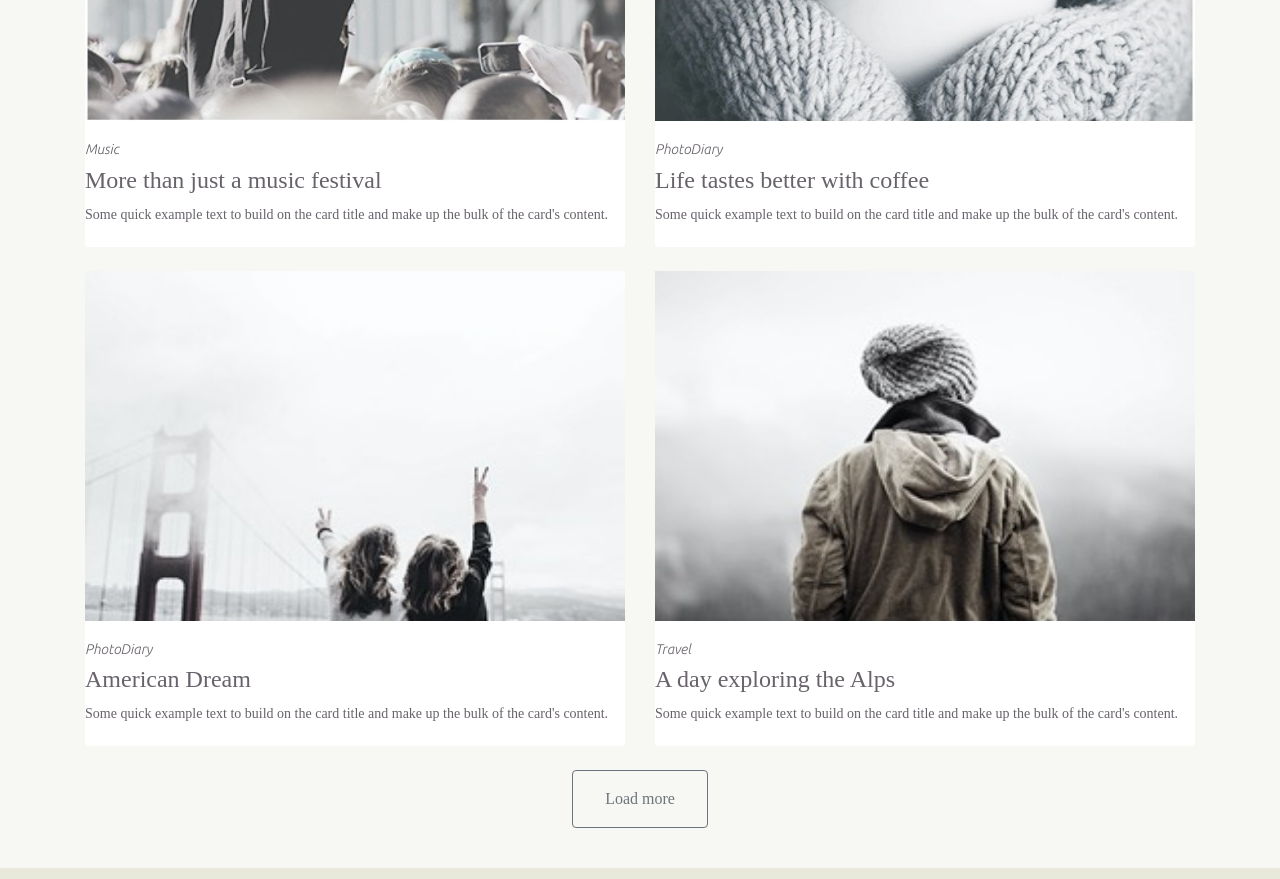
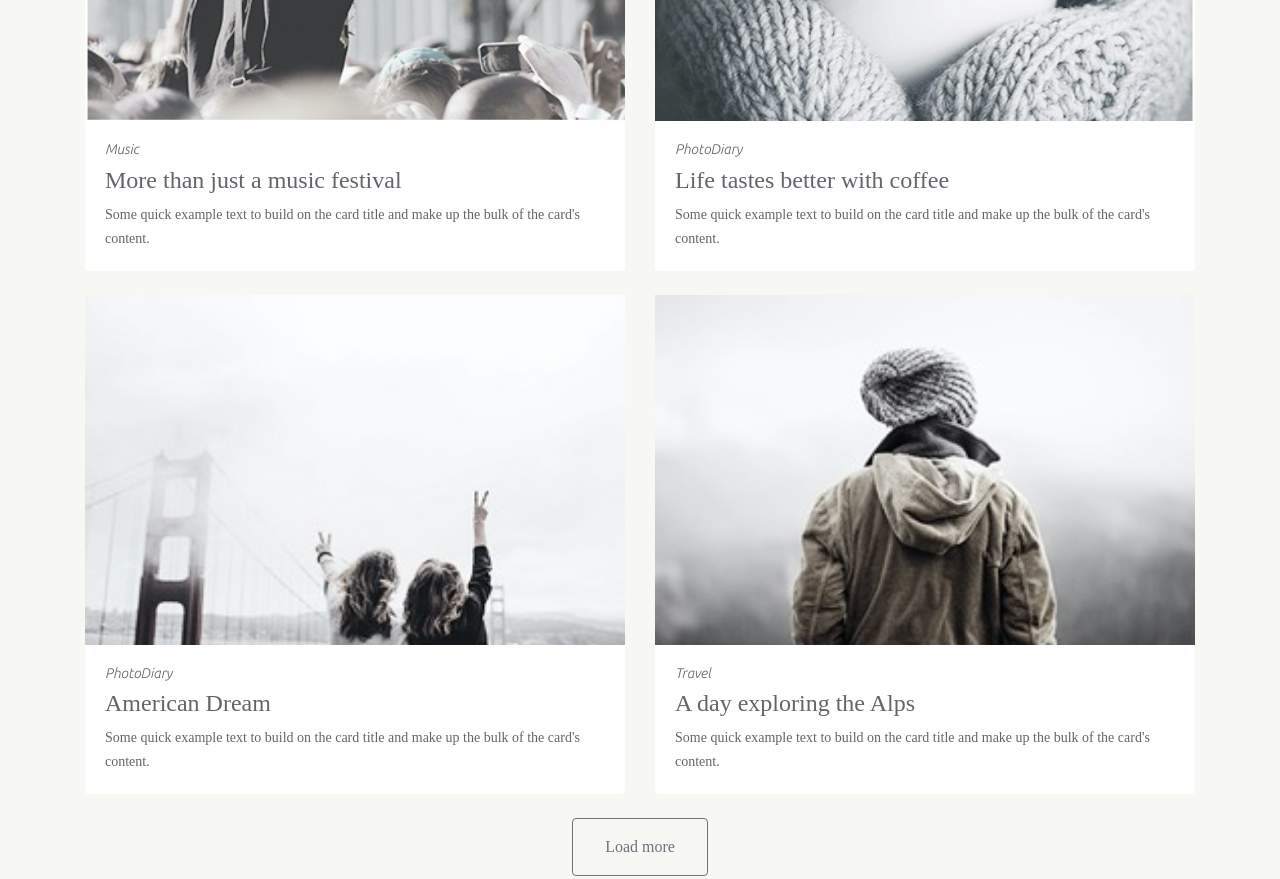
Before and after one commit to SofyaPim/BootstrapProject1, a plain HTML site: page index.html in a window 1280 px wide. Shown: the part 1480-2359 px from the top of the page. Drawn offline with nearby package versions, Linux system fonts and the light colour scheme; files whose address does not match are found by name; a web font is replaced by a local one.

Commit message:
Update style.css

```diff
--- a/styles/style.css
+++ b/styles/style.css
@@ -75,10 +75,7 @@ p {
   margin-bottom: 3vh;
 }
 
-.grid-posts .card-body {
-  padding-right: 0;
-  padding-left: 0;
-}
+
 
 .grid-posts .card-img-top {
   max-height: 350px;
```
